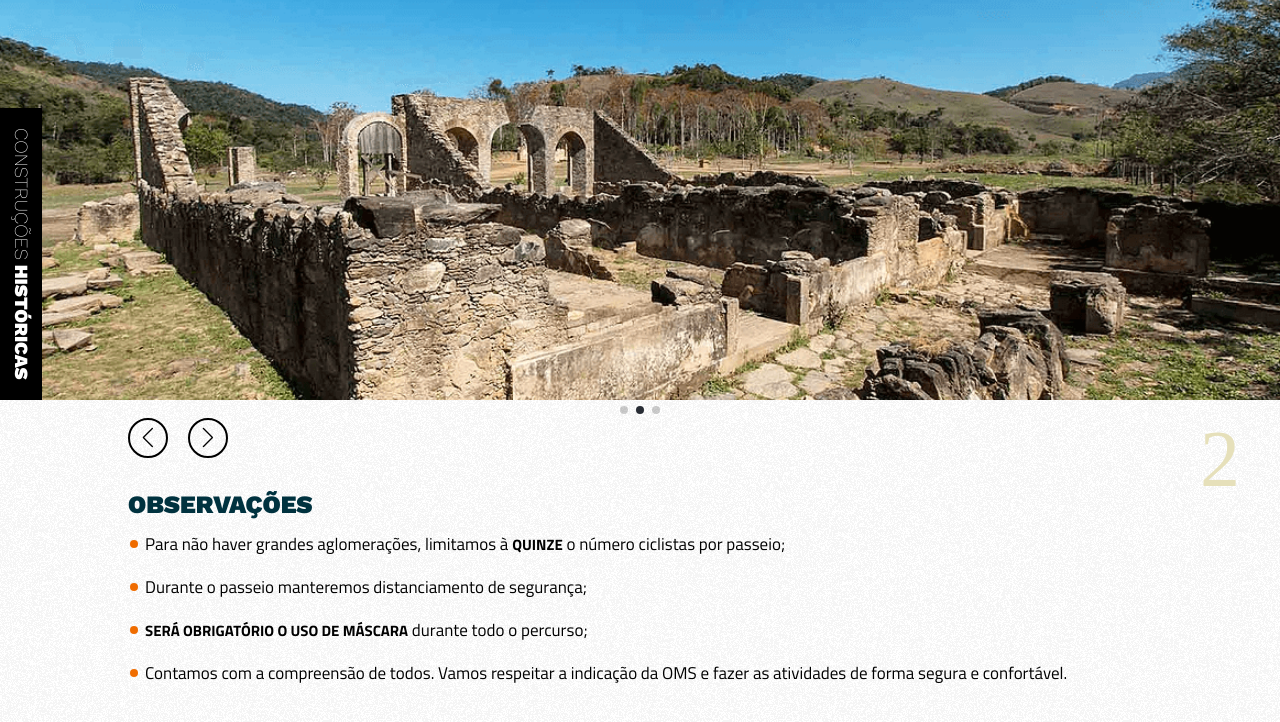
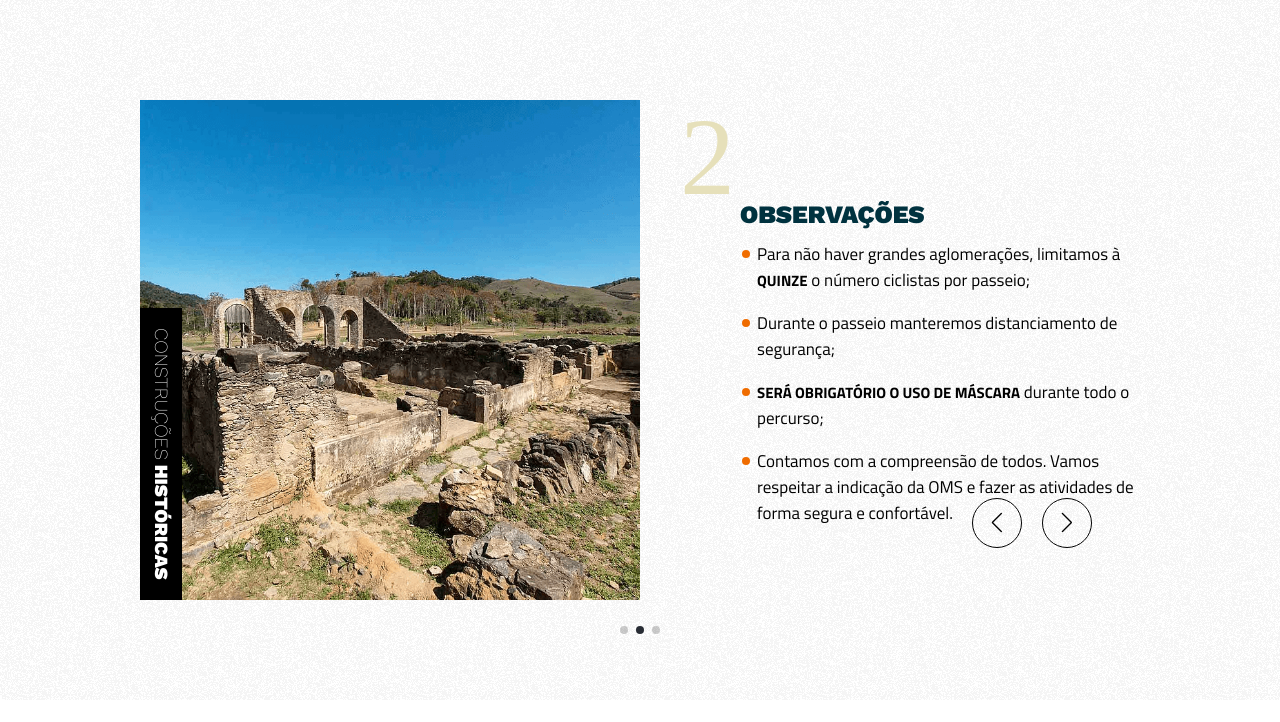
Before and after one commit to severidade/minas_rotas_react, a React (Create React App) app: page / in a window 1280 px wide. Shown: the top 722 px of the page. Built offline with nearby package versions, Linux system fonts and the light colour scheme; a web font is replaced by a local one.

Commit message:
style: :art: Css responsivo para desktop

```diff
--- a/src/componentes/Carousel/Carousel.css
+++ b/src/componentes/Carousel/Carousel.css
@@ -5,21 +5,16 @@
 }
 
 .swiper-button-prev, .swiper-button-next {
-  border: solid 2px black;
+  border: solid 1px black;
   width: 40px;
   height: 40px;
   border-radius: 100%;
-}
-
-.swiper-button-prev  {
-  left: 10vw;
   top: calc(50vh + 40px);
 }
 
-.swiper-button-next  {
-  left: calc(10vw + 60px);
-  top: calc(50vh + 40px);
-}
+.swiper-button-prev { left: 10vw; }
+
+.swiper-button-next { left: calc(10vw + 60px); }
 
 .swiper-button-prev:after, .swiper-rtl .swiper-button-next:after {
   content: 'prev';
@@ -33,15 +28,13 @@
   color: black;
 }
 
-
-.swiper-pagination-bullet-active {
-  background-color: #282c34;
-}
+.swiper-pagination-bullet-active { background-color: #282c34; }
 .container_image {
   width: 100%;
   height: 50vh;
   position: absolute;
   top: 0;
+  overflow: hidden;
 }
 
 .container_image > img {
@@ -74,9 +67,7 @@
   right: 40px;
 }
 
-.swiper-slide-active > .container_image > .figure_caption {
-  left: 0;
-}
+.swiper-slide-active > .container_image > .figure_caption { left: 0; }
 
 .container_text {
   opacity: 0;
@@ -106,8 +97,6 @@
   margin-left: -0.9em;
   border-radius: 50%;
   top: 0.5em
-
-
 }
 
 .swiper-slide-active > .container_text {
@@ -124,3 +113,48 @@
   justify-content: center;
   align-items: center;
 }
+
+@media only screen and (min-width: 1000px) {
+  .container_image {
+    width: 500px;
+    height: 500px;
+    position: inherit;
+    justify-self: flex-end;
+  }
+  .container_text {
+    /* background-color: #ef6c00; */
+    width: 500px;
+    height: 500px;
+    margin-top: inherit;
+    padding: 100px 0 0 100px;
+  }
+
+  .posicao_item {
+    left: 40px;
+    right: inherit;
+    font-size: 110px;
+  }
+
+  .swiper-horizontal > .swiper-pagination-bullets {
+    position: absolute;
+    /* border: solid 1px black; */
+    width: 1000px;
+    top: 620px;
+    left: 50%;
+    transform: translate(-50%, 0);
+  }
+
+  .swiper-button-next, .swiper-button-prev {
+    left: inherit;
+    width: 50px;
+    height: 50px;
+    top: calc(60vh + 40px);
+  }
+  .swiper-button-next {
+    right: calc(10vw + 60px);
+  }
+
+  .swiper-button-prev {
+    right: calc(10vw + 130px);
+  }
+}
--- a/src/componentes/Slider/Slider.css
+++ b/src/componentes/Slider/Slider.css
@@ -6,3 +6,14 @@
     position: relative;
     overflow: hidden;
   }
+
+@media only screen and (min-width: 1000px) {
+
+  .swiper-slide {
+    display: grid;
+    grid-template-columns: 1fr 1fr;
+    align-items: center;
+    min-height: 40vh;
+    padding: 100px 0;
+  }
+}
```
